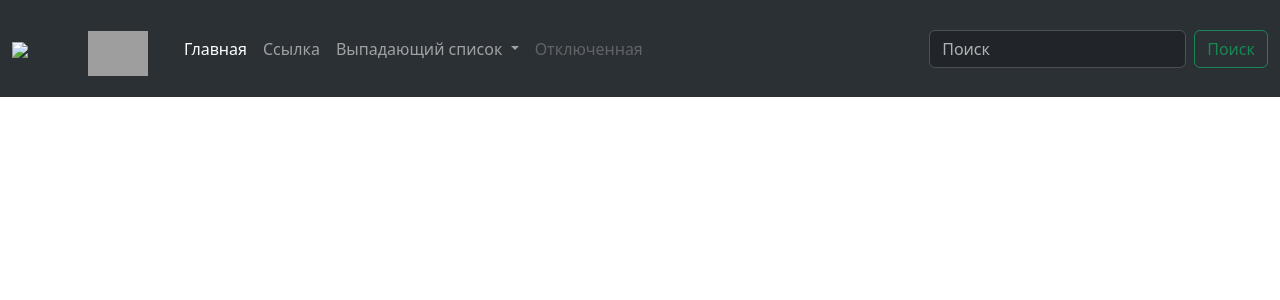
After one commit to Bermet0/HW-4Month, a Django app: template templates/movies/header.html in a window 1280 px wide. The commit adds this page. Shown: the top 300 px of the page. Run offline with Django 4.2, Linux system fonts and the light colour scheme; the template is opened without the code that fills it, so the values that code supplies are empty; grey boxes are pictures that could not be loaded.

Commit message:
ДЗ-3, сделала пока верстку по образцу, но планирую изменить в выходные

```diff
--- a/main_app/settings.py
+++ b/main_app/settings.py
@@ -109,7 +109,7 @@ USE_TZ = True
 STATIC_URL = 'static/'
 MEDIA_URL = 'media/'
 MEDIA_ROOT = os.path.join(BASE_DIR, 'media')
-STATIC_FILES_DIRS = [BASE_DIR / 'static']
+STATICFILES_DIRS = [BASE_DIR / 'static']
 # Default primary key field type
 # https://docs.djangoproject.com/en/4.2/ref/settings/#default-auto-field
 
--- /dev/null
+++ b/static/css/style.css
@@ -0,0 +1,12 @@
+.color-title{
+    color: blue;
+    font-weight: bold;
+}
+.image-style{
+    width: 200px;
+    height: 250px;
+}
+.style-desc{
+    color: black;
+    font-weight: bolder;
+}
--- /dev/null
+++ b/templates/movies/header.html
@@ -0,0 +1,57 @@
+{%load static%}
+
+<!DOCTYPE html>
+<html lang="en">
+<head>
+    <meta charset="UTF-8">
+    <title>Title</title>
+    <link href="https://cdn.jsdelivr.net/npm/bootstrap@5.3.1/dist/css/bootstrap.min.css" rel="stylesheet"
+          integrity="sha384-4bw+/aepP/YC94hEpVNVgiZdgIC5+VKNBQNGCHeKRQN+PtmoHDEXuppvnDJzQIu9" crossorigin="anonymous">
+    <link rel="stylesheet" href="{% static 'css/style.css' %}">
+
+</head>
+<body>
+<nav class="navbar navbar-expand-lg fixed-top bg-body-tertiary" data-bs-theme="dark">
+  <div class="container-fluid">
+    <a class="navbar-brand" href="#">
+      <img src="https://avatars.mds.yandex.net/i?id=2c8b3a816ac880bf124b4e3204c2aac2277d7c2b-9850413-images-thumbs&n=13"><nav class="navbar bg-body-tertiary">
+  <div class="container">
+    <a class="navbar-brand" href="#">
+      <img src="/docs/5.3/assets/brand/bootstrap-logo.svg" alt="Bootstrap" width="60" height="45">
+    </a>
+  </div>
+</nav></a>
+    <button class="navbar-toggler" type="button" data-bs-toggle="collapse" data-bs-target="#navbarSupportedContent" aria-controls="navbarSupportedContent" aria-expanded="false" aria-label="Переключатель навигации">
+      <span class="navbar-toggler-icon"></span>
+    </button>
+    <div class="collapse navbar-collapse" id="navbarSupportedContent">
+      <ul class="navbar-nav me-auto mb-2 mb-lg-0">
+        <li class="nav-item">
+          <a class="nav-link active" aria-current="page" href="#">Главная</a>
+        </li>
+        <li class="nav-item">
+          <a class="nav-link" href="#">Ссылка</a>
+        </li>
+        <li class="nav-item dropdown">
+          <a class="nav-link dropdown-toggle" href="#" role="button" data-bs-toggle="dropdown" aria-expanded="false">
+            Выпадающий список
+          </a>
+          <ul class="dropdown-menu">
+            <li><a class="dropdown-item" href="#">Действие</a></li>
+            <li><a class="dropdown-item" href="#">Другое действие</a></li>
+            <li><hr class="dropdown-divider"></li>
+            <li><a class="dropdown-item" href="#">Что-то еще здесь</a></li>
+          </ul>
+        </li>
+        <li class="nav-item">
+          <a class="nav-link disabled">Отключенная</a>
+        </li>
+      </ul>
+      <form class="d-flex" role="search">
+        <input class="form-control me-2" type="search" placeholder="Поиск" aria-label="Поиск">
+        <button class="btn btn-outline-success" type="submit">Поиск</button>
+      </form>
+    </div>
+  </div>
+</nav>
+<br><br><br><br><br>
```
Also changed, not shown: templates/movies/footer.html (added, +11 -0 lines), templates/movies/movie_detail.html (+11 -16 lines), templates/movies/movie_list.html (+19 -21 lines).
